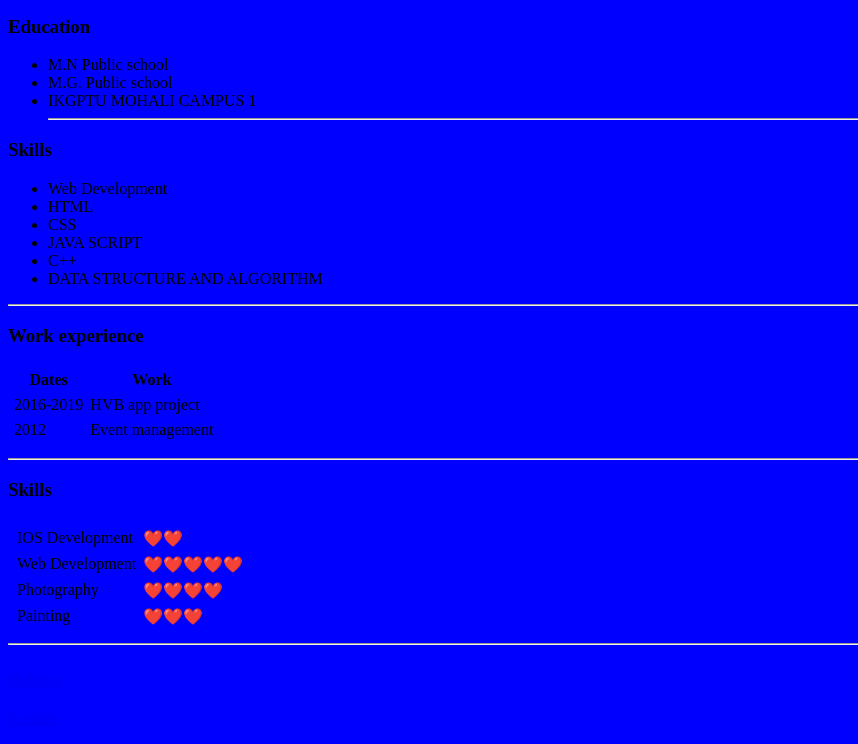
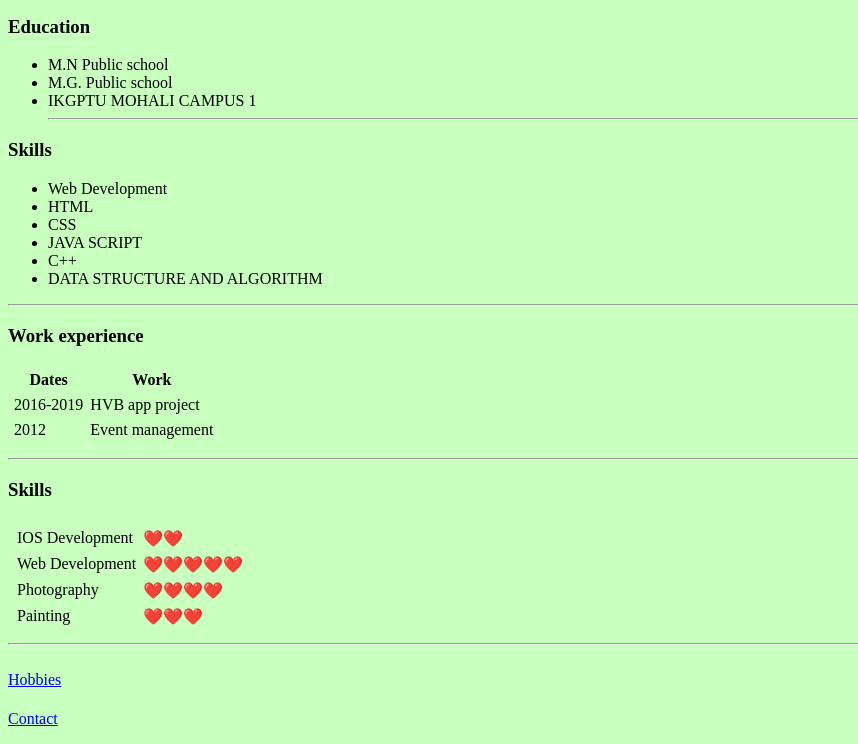
Before and after one commit to harivanshx/cv, a plain HTML site: page index.html in a window 1280 px wide. Shown: the part 357-1101 px from the top of the page, without its empty margins (0-858 px from the left). Drawn offline with Linux system fonts and the light colour scheme.

Commit message:
Revert "Update index.html"

```diff
--- a/index.html
+++ b/index.html
@@ -5,7 +5,7 @@
     <title>✨Harivansh Personal site</title>
 </head>
 
-<body style="background-color: blue">
+<body style="background-color: rgb(201, 255, 191);">
     <table cellspacing=20>
         <tr>
             <td>
```
